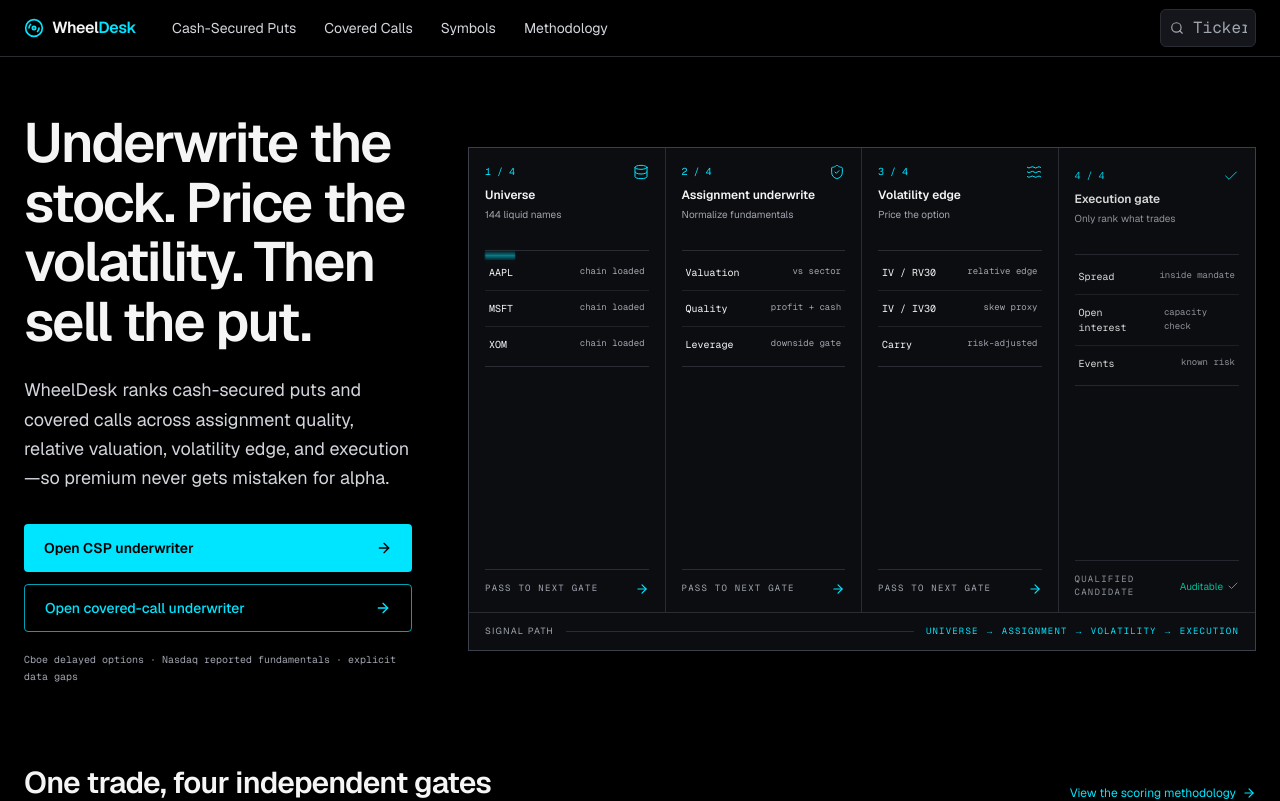
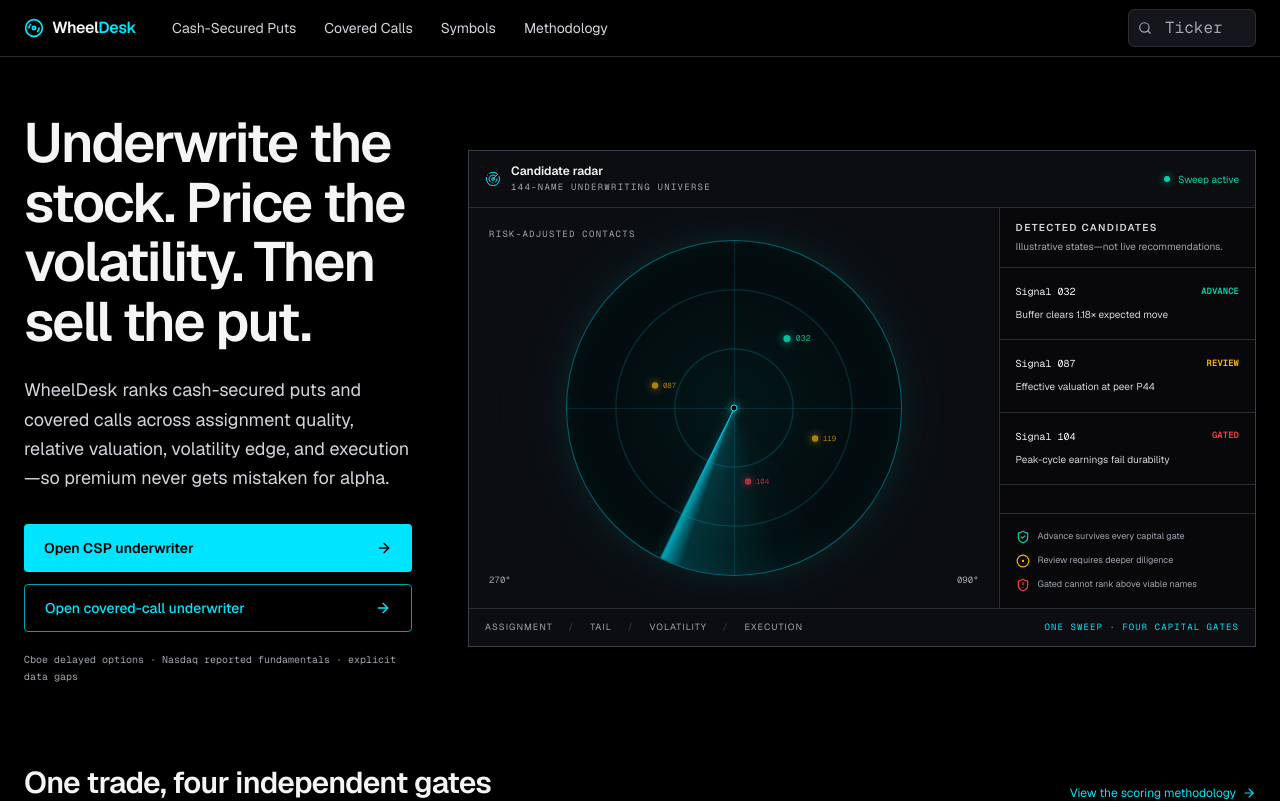
Before and after one commit to yaghiashraf/wheeldesk, a Next.js app: page / in a window 1280 px wide. Shown: the top 801 px of the page. Built offline with nearby package versions, Linux system fonts and the light colour scheme.

Commit message:
Replace hero pipeline with candidate radar

```diff
--- a/app/globals.css
+++ b/app/globals.css
@@ -55,89 +55,159 @@
   background: rgba(0, 229, 255, 0.25);
 }
 
-/* The hero motion explains the real research pipeline: each gate resolves in
-   sequence and the trace advances across the surface. */
-@keyframes signal-trace {
-  0%,
-  8% {
-    transform: scaleX(0.04);
-  }
-  88%,
-  100% {
-    transform: scaleX(1);
+/* Radar hero: one continuous sweep reveals candidate states without implying
+   that the illustrative contacts are current trade recommendations. */
+@keyframes radar-rotate {
+  to {
+    transform: rotate(360deg);
   }
 }
 
-@keyframes signal-stage-resolve {
+@keyframes radar-contact-pulse {
   0%,
-  12% {
-    opacity: 0.88;
-    transform: translateY(4px);
+  62%,
+  100% {
+    opacity: 0.68;
+    transform: translate(-50%, -50%) scale(0.92);
   }
-  22%,
-  82% {
+  72% {
     opacity: 1;
-    transform: translateY(0);
-  }
-  100% {
-    opacity: 0.9;
+    transform: translate(-50%, -50%) scale(1.08);
   }
 }
 
-@keyframes signal-row-resolve {
-  0%,
-  18% {
-    opacity: 0.84;
-    transform: translateX(-5px);
-  }
-  30%,
-  84% {
-    opacity: 1;
-    transform: translateX(0);
-  }
-  100% {
-    opacity: 0.88;
-  }
+.radar-ambient {
+  position: absolute;
+  width: min(34rem, 94%);
+  aspect-ratio: 1;
+  border-radius: 9999px;
+  background: radial-gradient(circle, rgba(0, 229, 255, 0.075), transparent 68%);
+  filter: blur(12px);
 }
 
-.signal-demo-trace {
-  position: absolute;
-  inset: 6.75rem 1rem auto;
-  z-index: 10;
-  height: 2px;
-  background: var(--color-cyan);
-  box-shadow: 0 0 12px rgba(0, 229, 255, 0.65);
-  transform: scaleX(0.04);
-  transform-origin: left;
-  animation: signal-trace 9.6s cubic-bezier(0.45, 0, 0.2, 1) infinite;
+.radar-display {
+  position: relative;
+  width: min(21rem, 82vw);
+  aspect-ratio: 1;
+  overflow: hidden;
+  border: 1px solid rgba(0, 229, 255, 0.42);
+  border-radius: 9999px;
+  background:
+    radial-gradient(circle, transparent 24.5%, rgba(0, 229, 255, 0.19) 25%, transparent 25.5%),
+    radial-gradient(circle, transparent 49.5%, rgba(0, 229, 255, 0.17) 50%, transparent 50.5%),
+    radial-gradient(circle, transparent 74.5%, rgba(0, 229, 255, 0.15) 75%, transparent 75.5%),
+    radial-gradient(circle at center, rgba(0, 229, 255, 0.07), rgba(0, 229, 255, 0.018) 58%, transparent 75%),
+    #030708;
+  box-shadow:
+    inset 0 0 42px rgba(0, 229, 255, 0.08),
+    0 0 32px rgba(0, 229, 255, 0.08);
 }
 
-.signal-stage {
-  animation: signal-stage-resolve 9.6s ease-in-out infinite;
+.radar-axis {
+  position: absolute;
+  z-index: 1;
+  background: rgba(0, 229, 255, 0.12);
 }
 
-.signal-stage-2 {
-  animation-delay: 1.5s;
+.radar-axis-x {
+  inset: 50% 0 auto;
+  height: 1px;
 }
 
-.signal-stage-3 {
-  animation-delay: 3s;
+.radar-axis-y {
+  inset: 0 auto 0 50%;
+  width: 1px;
 }
 
-.signal-stage-4 {
-  animation-delay: 4.5s;
+.radar-sweep {
+  position: absolute;
+  inset: -1px;
+  z-index: 2;
+  border-radius: 9999px;
+  background: conic-gradient(
+    from -90deg,
+    transparent 0deg,
+    transparent 294deg,
+    rgba(0, 229, 255, 0.025) 316deg,
+    rgba(0, 229, 255, 0.18) 352deg,
+    rgba(0, 229, 255, 0.68) 359.4deg,
+    transparent 360deg
+  );
+  animation: radar-rotate 6.8s linear infinite;
 }
 
-.signal-row {
-  animation: signal-row-resolve 9.6s ease-out infinite;
+.radar-sweep::after {
+  position: absolute;
+  top: 50%;
+  right: 50%;
+  width: 50%;
+  height: 1px;
+  content: "";
+  background: linear-gradient(90deg, transparent, rgba(0, 229, 255, 0.95));
+  box-shadow: 0 0 8px rgba(0, 229, 255, 0.7);
+  transform-origin: right;
 }
 
-.signal-row-2 {
-  animation-delay: 0.18s;
+.radar-center {
+  position: absolute;
+  left: 50%;
+  top: 50%;
+  z-index: 4;
+  width: 7px;
+  height: 7px;
+  border: 1px solid var(--color-cyan);
+  border-radius: 9999px;
+  background: #020506;
+  box-shadow: 0 0 10px rgba(0, 229, 255, 0.75);
+  transform: translate(-50%, -50%);
 }
 
-.signal-row-3 {
-  animation-delay: 0.36s;
+.radar-contact {
+  position: absolute;
+  z-index: 5;
+  display: flex;
+  align-items: center;
+  gap: 5px;
+  animation: radar-contact-pulse 6.8s ease-in-out infinite;
+  transform: translate(-50%, -50%);
+}
+
+.radar-contact:nth-of-type(6) {
+  animation-delay: -1.7s;
+}
+
+.radar-contact:nth-of-type(7) {
+  animation-delay: -3.4s;
+}
+
+.radar-contact:nth-of-type(8) {
+  animation-delay: -5.1s;
+}
+
+.radar-contact-dot {
+  width: 7px;
+  height: 7px;
+  border-radius: 9999px;
+  background: currentColor;
+  box-shadow: 0 0 9px currentColor;
+}
+
+.radar-contact-label {
+  font-family: var(--font-mono);
+  font-size: 8px;
+  color: currentColor;
+}
+
+.radar-contact-advance {
+  color: var(--color-teal);
+}
+
+.radar-contact-review {
+  color: var(--color-amber);
+}
+
+.radar-contact-gated {
+  color: var(--color-coral);
 }
 
 .pipeline-scan {
@@ -145,22 +215,14 @@
 }
 
 @media (prefers-reduced-motion: reduce) {
-  .signal-demo-trace,
-  .signal-stage,
-  .signal-row {
+  .radar-sweep,
+  .radar-contact {
     animation: none;
     opacity: 1;
-    transform: none;
   }
 
-  .signal-demo-trace {
-    transform: scaleX(1);
-  }
-}
-
-@media (max-width: 1279px) {
-  .signal-demo-trace {
-    display: none;
+  .radar-contact {
+    transform: translate(-50%, -50%);
   }
 }
 
--- a/components/hero-signal-pipeline.tsx
+++ b/components/hero-signal-pipeline.tsx
@@ -1,103 +1,140 @@
-import { ArrowRight, Check, Database, ShieldCheck, Waves } from "lucide-react";
+import { CircleDot, Radar, ShieldAlert, ShieldCheck } from "lucide-react";
 
-const STAGES = [
+const CONTACTS = [
+  { id: "032", x: "69%", y: "29%", status: "advance", label: "1.18× move" },
+  { id: "087", x: "29%", y: "43%", status: "review", label: "P44 value" },
+  { id: "104", x: "57%", y: "72%", status: "gated", label: "cycle risk" },
+  { id: "119", x: "77%", y: "59%", status: "review", label: "edge thin" },
+] as const;
+
+const CANDIDATES = [
   {
-    index: "1 / 4",
-    title: "Universe",
-    summary: "144 liquid names",
-    icon: Database,
-    rows: [
-      ["AAPL", "chain loaded"],
-      ["MSFT", "chain loaded"],
-      ["XOM", "chain loaded"],
-    ],
+    id: "Signal 032",
+    status: "ADVANCE",
+    detail: "Buffer clears 1.18× expected move",
+    tone: "teal",
   },
   {
-    index: "2 / 4",
-    title: "Assignment underwrite",
-    summary: "Normalize fundamentals",
-    icon: ShieldCheck,
-    rows: [
-      ["Valuation", "vs sector"],
-      ["Quality", "profit + cash"],
-      ["Leverage", "downside gate"],
-    ],
+    id: "Signal 087",
+    status: "REVIEW",
+    detail: "Effective valuation at peer P44",
+    tone: "amber",
   },
   {
-    index: "3 / 4",
-    title: "Volatility edge",
-    summary: "Price the option",
-    icon: Waves,
-    rows: [
-      ["IV / RV30", "relative edge"],
-      ["IV / IV30", "skew proxy"],
-      ["Carry", "risk-adjusted"],
-    ],
+    id: "Signal 104",
+    status: "GATED",
+    detail: "Peak-cycle earnings fail durability",
+    tone: "coral",
   },
-  {
-    index: "4 / 4",
-    title: "Execution gate",
-    summary: "Only rank what trades",
-    icon: Check,
-    rows: [
-      ["Spread", "inside mandate"],
-      ["Open interest", "capacity check"],
-      ["Events", "known risk"],
-    ],
-  },
-];
+] as const;
 
-/** Functional hero demo: the animation explains the scanner's signal path. */
+/** Instrument-style illustration of candidates resolving as the universe is swept. */
 export function HeroSignalPipeline() {
   return (
-    <div className="signal-demo relative overflow-hidden border border-edge-2 bg-panel" aria-label="WheelDesk research pipeline demonstration">
-      <div className="signal-demo-trace" aria-hidden />
-      <div className="grid min-h-[29rem] sm:grid-cols-2 xl:grid-cols-4">
-        {STAGES.map((stage, index) => (
-          <section
-            key={stage.title}
-            className={`signal-stage relative border-b border-edge p-4 sm:[&:nth-child(odd)]:border-r xl:border-b-0 xl:border-r xl:last:border-r-0 signal-stage-${index + 1}`}
+    <div
+      className="radar-console relative overflow-hidden border border-edge-2 bg-panel"
+      aria-label="Illustration of WheelDesk scanning and classifying option candidates"
     >
-            <div className="flex items-start justify-between gap-3">
+      <div className="flex items-center justify-between border-b border-edge px-4 py-3">
+        <div className="flex items-center gap-2.5">
+          <Radar className="h-4 w-4 text-cyan" strokeWidth={1.5} aria-hidden />
           <div>
-                <p className="num text-[10px] text-cyan">{stage.index}</p>
-                <h2 className="mt-2 text-xs font-semibold text-ink">{stage.title}</h2>
-                <p className="mt-1 text-[10px] text-ink-3">{stage.summary}</p>
+            <p className="text-xs font-semibold text-ink">Candidate radar</p>
+            <p className="num mt-0.5 text-[9px] uppercase tracking-[0.14em] text-ink-3">
+              144-name underwriting universe
+            </p>
           </div>
-              <stage.icon className="h-4 w-4 text-cyan" strokeWidth={1.5} aria-hidden />
+        </div>
+        <span className="inline-flex items-center gap-2 text-[10px] text-teal">
+          <span className="h-1.5 w-1.5 rounded-full bg-teal shadow-[0_0_8px_rgba(0,212,170,0.8)]" />
+          Sweep active
+        </span>
       </div>
 
-            <div className="mt-7 border-y border-edge py-1">
-              {stage.rows.map(([label, value], rowIndex) => (
+      <div className="grid min-h-[25rem] lg:grid-cols-[1.35fr_0.65fr]">
+        <div className="relative flex min-h-[25rem] items-center justify-center overflow-hidden border-b border-edge px-5 py-6 lg:border-b-0 lg:border-r">
+          <div className="radar-ambient" aria-hidden />
+          <div className="radar-display" aria-hidden>
+            <div className="radar-axis radar-axis-x" />
+            <div className="radar-axis radar-axis-y" />
+            <div className="radar-sweep" />
+            <div className="radar-center" />
+            {CONTACTS.map((contact) => (
               <div
-                  key={label}
-                  className={`signal-row signal-row-${rowIndex + 1} flex items-center justify-between gap-3 border-b border-edge/70 px-1 py-2.5 last:border-b-0`}
+                key={contact.id}
+                className={`radar-contact radar-contact-${contact.status}`}
+                style={{ left: contact.x, top: contact.y }}
               >
-                  <span className="num text-[10px] text-ink">{label}</span>
-                  <span className="num text-[9px] text-ink-3">{value}</span>
+                <span className="radar-contact-dot" />
+                <span className="radar-contact-label">{contact.id}</span>
+              </div>
+            ))}
+          </div>
+          <span className="num absolute left-5 top-5 text-[9px] uppercase tracking-[0.14em] text-ink-3">
+            Risk-adjusted contacts
+          </span>
+          <span className="num absolute bottom-5 left-5 text-[9px] text-ink-3">270°</span>
+          <span className="num absolute bottom-5 right-5 text-[9px] text-ink-3">090°</span>
+        </div>
+
+        <aside className="flex min-w-0 flex-col bg-desk/35">
+          <div className="border-b border-edge px-4 py-3">
+            <p className="text-[10px] font-semibold uppercase tracking-[0.14em] text-ink-2">
+              Detected candidates
+            </p>
+            <p className="mt-1 text-[10px] leading-relaxed text-ink-3">
+              Illustrative states—not live recommendations.
+            </p>
+          </div>
+
+          <div className="flex-1">
+            {CANDIDATES.map((candidate) => (
+              <div key={candidate.id} className="border-b border-edge px-4 py-4">
+                <div className="flex items-center justify-between gap-3">
+                  <span className="num text-[10px] text-ink">{candidate.id}</span>
+                  <span
+                    className={`num text-[9px] font-semibold ${
+                      candidate.tone === "teal"
+                        ? "text-teal"
+                        : candidate.tone === "amber"
+                          ? "text-amber"
+                          : "text-coral"
+                    }`}
+                  >
+                    {candidate.status}
+                  </span>
+                </div>
+                <p className="mt-2 text-[10px] leading-relaxed text-ink-2">{candidate.detail}</p>
               </div>
             ))}
           </div>
 
-            <div className="absolute inset-x-4 bottom-4 flex items-center justify-between border-t border-edge pt-3">
-              <span className="num text-[9px] uppercase tracking-[0.14em] text-ink-3">
-                {index === STAGES.length - 1 ? "Qualified candidate" : "Pass to next gate"}
-              </span>
-              {index === STAGES.length - 1 ? (
-                <span className="inline-flex items-center gap-1 text-[10px] text-teal">
-                  Auditable <Check className="h-3 w-3" />
-                </span>
-              ) : (
-                <ArrowRight className="h-3.5 w-3.5 text-cyan" aria-hidden />
-              )}
+          <div className="space-y-2.5 border-t border-edge px-4 py-4">
+            <div className="flex items-center gap-2 text-[9px] text-ink-3">
+              <ShieldCheck className="h-3.5 w-3.5 text-teal" aria-hidden />
+              Advance survives every capital gate
             </div>
-          </section>
-        ))}
+            <div className="flex items-center gap-2 text-[9px] text-ink-3">
+              <CircleDot className="h-3.5 w-3.5 text-amber" aria-hidden />
+              Review requires deeper diligence
             </div>
-      <div className="flex items-center gap-3 border-t border-edge px-4 py-3 text-[9px] uppercase tracking-[0.13em] text-ink-3">
-        <span>Signal path</span>
-        <span className="h-px flex-1 bg-edge" />
-        <span className="num text-cyan">Universe → assignment → volatility → execution</span>
+            <div className="flex items-center gap-2 text-[9px] text-ink-3">
+              <ShieldAlert className="h-3.5 w-3.5 text-coral" aria-hidden />
+              Gated cannot rank above viable names
+            </div>
+          </div>
+        </aside>
+      </div>
+
+      <div className="flex flex-wrap items-center gap-x-4 gap-y-2 border-t border-edge px-4 py-3 text-[9px] uppercase tracking-[0.12em] text-ink-3">
+        <span>Assignment</span>
+        <span className="text-edge-2">/</span>
+        <span>Tail</span>
+        <span className="text-edge-2">/</span>
+        <span>Volatility</span>
+        <span className="text-edge-2">/</span>
+        <span>Execution</span>
+        <span className="num ml-auto text-cyan">One sweep · four capital gates</span>
       </div>
     </div>
   );
--- a/components/nav-search.tsx
+++ b/components/nav-search.tsx
@@ -26,7 +26,7 @@
         onChange={(event) => setQuery(event.target.value)}
         placeholder="Ticker"
         aria-label="Open a ticker's wheel workbench"
-        className="num w-24 rounded-md border border-edge bg-panel-2 py-1.5 pl-8 pr-2 text-xs uppercase text-ink placeholder:normal-case placeholder:text-ink-3 outline-none transition-[width] focus:w-32 focus:border-cyan/60"
+        className="num w-32 rounded-md border border-edge bg-panel-2 py-1.5 pl-9 pr-3 text-xs uppercase text-ink placeholder:normal-case placeholder:text-ink-3 outline-none transition-[width] focus:w-40 focus:border-cyan/60"
       />
     </form>
   );
```
Lines whose indentation alone changed are shown as unchanged.
